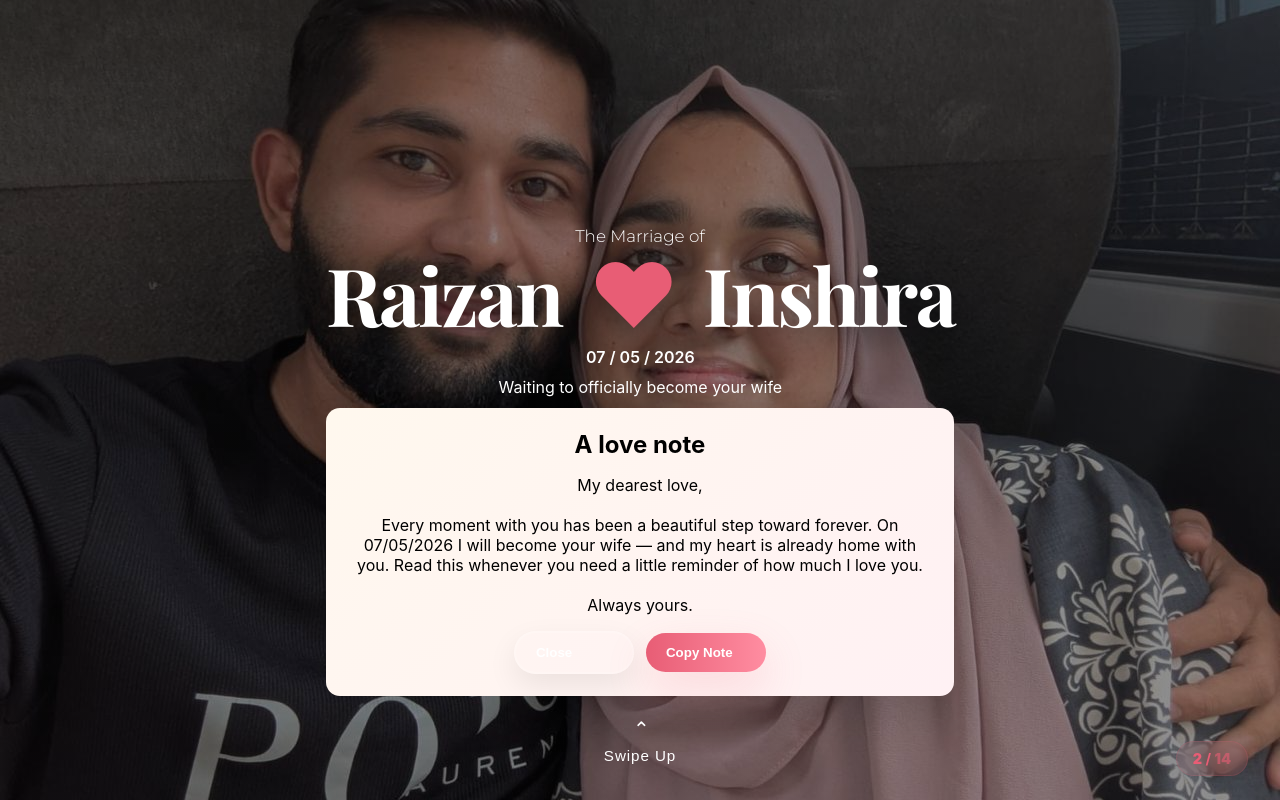
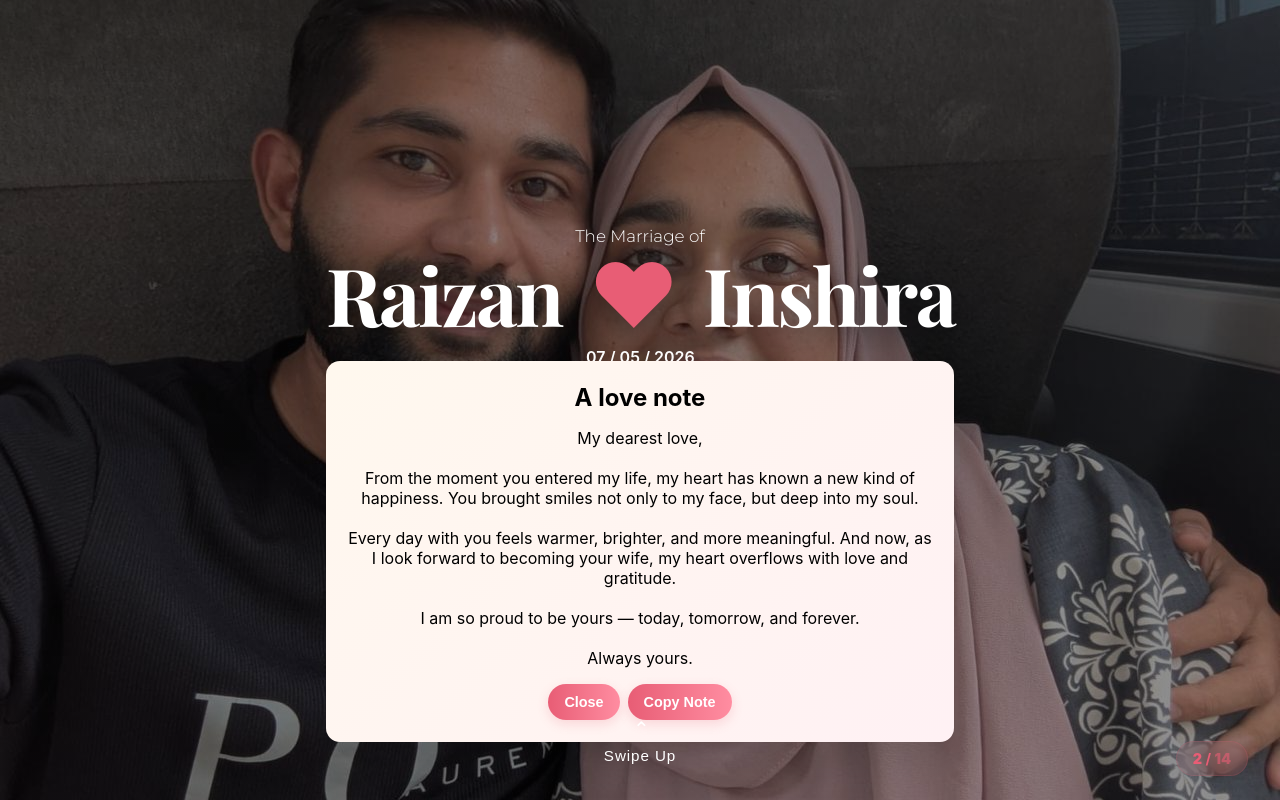
Before and after one commit to Inshira2021/wedding-site, a React (Create React App) app: page / in a window 1280 px wide. Both pictures are taken after a click on the button "Open Secret Portal". Shown: the top 800 px of the page. Built offline with nearby package versions, Linux system fonts and the light colour scheme.

Commit message:
Remove Clear button from SecretPortal

```diff
--- a/src/components/SecretPortal.js
+++ b/src/components/SecretPortal.js
@@ -4,7 +4,7 @@ function SecretPortal() {
   const [open, setOpen] = useState(false);
   const [copied, setCopied] = useState(false);
 
-  const message = `My dearest love,\n\nEvery moment with you has been a beautiful step toward forever. On 07/05/2026 I will become your wife — and my heart is already home with you. Read this whenever you need a little reminder of how much I love you.\n\nAlways yours.`;
+  const message = `My dearest love,\n\nFrom the moment you entered my life, my heart has known a new kind of happiness. You brought smiles not only to my face, but deep into my soul.\n\nEvery day with you feels warmer, brighter, and more meaningful. And now, as I look forward to becoming your wife, my heart overflows with love and gratitude.\n\nI am so proud to be yours — today, tomorrow, and forever.\n\nAlways yours.`;
 
   function copyMessage() {
     const text = message;
@@ -34,9 +34,57 @@ function SecretPortal() {
           <div className="portal-card">
             <h2>A love note</h2>
             <p style={{ whiteSpace: 'pre-wrap' }}>{message}</p>
-            <div className="portal-buttons" style={{ marginTop: 12 }}>
-              <button className="btn ghost portal-btn" onClick={() => setOpen(false)}>Close</button>
-              <button className="btn primary portal-btn" onClick={copyMessage}>{copied ? 'Copied!' : 'Copy Note'}</button>
+            <div className="portal-buttons" style={{ marginTop: 12, gap: 8 }}>
+              <button
+                style={{
+                  background: 'linear-gradient(90deg, #e85d75, #ff8da1)',
+                  color: '#fff',
+                  border: 'none',
+                  padding: '10px 16px',
+                  borderRadius: '50px',
+                  cursor: 'pointer',
+                  fontWeight: 700,
+                  fontSize: '0.9rem',
+                  transition: 'transform 0.2s ease, box-shadow 0.2s ease',
+                  boxShadow: '0 4px 12px rgba(232,93,117,0.2)'
+                }}
+                onMouseEnter={(e) => {
+                  e.target.style.transform = 'translateY(-2px)';
+                  e.target.style.boxShadow = '0 8px 20px rgba(232,93,117,0.3)';
+                }}
+                onMouseLeave={(e) => {
+                  e.target.style.transform = 'translateY(0)';
+                  e.target.style.boxShadow = '0 4px 12px rgba(232,93,117,0.2)';
+                }}
+                onClick={() => setOpen(false)}
+              >
+                Close
+              </button>
+              <button
+                style={{
+                  background: 'linear-gradient(90deg, #e85d75, #ff8da1)',
+                  color: '#fff',
+                  border: 'none',
+                  padding: '10px 16px',
+                  borderRadius: '50px',
+                  cursor: 'pointer',
+                  fontWeight: 700,
+                  fontSize: '0.9rem',
+                  transition: 'transform 0.2s ease, box-shadow 0.2s ease',
+                  boxShadow: '0 4px 12px rgba(232,93,117,0.2)'
+                }}
+                onMouseEnter={(e) => {
+                  e.target.style.transform = 'translateY(-2px)';
+                  e.target.style.boxShadow = '0 8px 20px rgba(232,93,117,0.3)';
+                }}
+                onMouseLeave={(e) => {
+                  e.target.style.transform = 'translateY(0)';
+                  e.target.style.boxShadow = '0 4px 12px rgba(232,93,117,0.2)';
+                }}
+                onClick={copyMessage}
+              >
+                {copied ? 'Copied!' : 'Copy Note'}
+              </button>
             </div>
           </div>
         </div>
```
